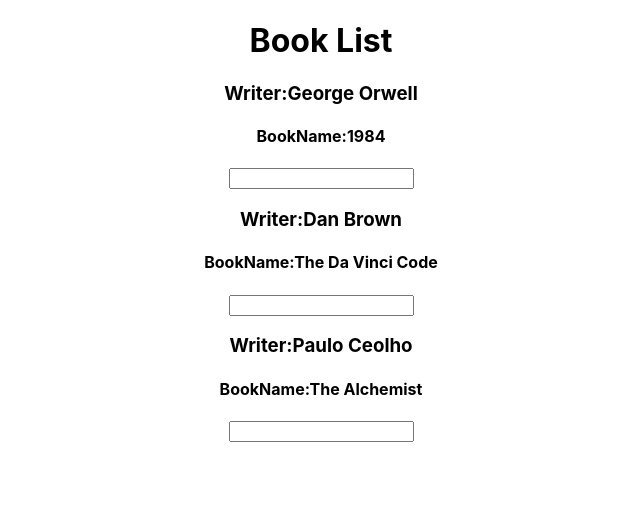
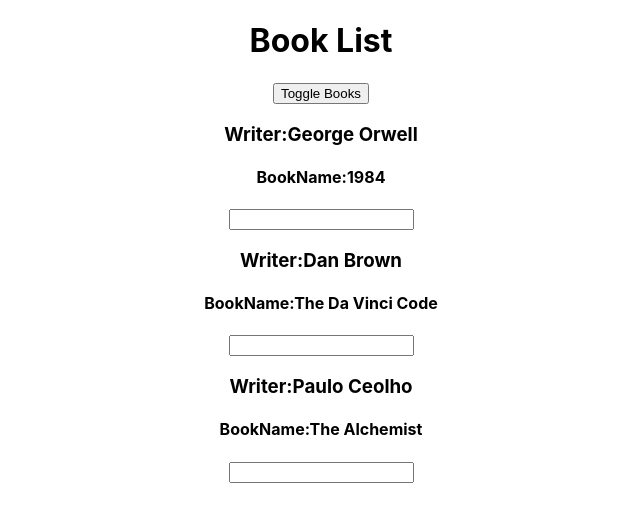
Before and after one commit to shariard58/Bohubrihi_Hello_World-Project, a React (Create React App) app: page / in a window 1280 px wide. Shown: the top 522 px of the page, without its empty margins (319-959 px from the left). Built offline with nearby package versions, Linux system fonts and the light colour scheme.

Commit message:
Render Conditionality

```diff
--- a/src/App.js
+++ b/src/App.js
@@ -28,7 +28,9 @@ class App extends Component {
           id: 3, bookName: "The Alchemist ", Writer: "Paulo Ceolho"
         },
 
-      ]
+      ],
+
+      showBooks: true
     }
 
 
@@ -94,6 +96,10 @@ class App extends Component {
 
   }
 
+  toggleBooks = () => {
+    this.setState({ showBooks: !this.state.showBooks })
+  }
+
 
   render() {
 
@@ -124,6 +130,11 @@ class App extends Component {
     return (<div className="App">
 
       <h1> Book List  </h1>
+
+
+      <button onClick={this.toggleBooks}> Toggle Books </button>
+
+      {this.state.showBooks ? books : null}
       {/* <input type="text" onChange={this.changeWithInputState} />
       <br></br>
       <button onClick={this.changeBookState.bind(this, "2021 is the biggest year for me ")}> Change State </button>
@@ -137,7 +148,7 @@ class App extends Component {
         BookName={this.state.books[2].Writer}
         changeBookName={this.changeWithInputState} /> */}
 
-      {books}
+      {/* // {books} */}
 
 
 
```
